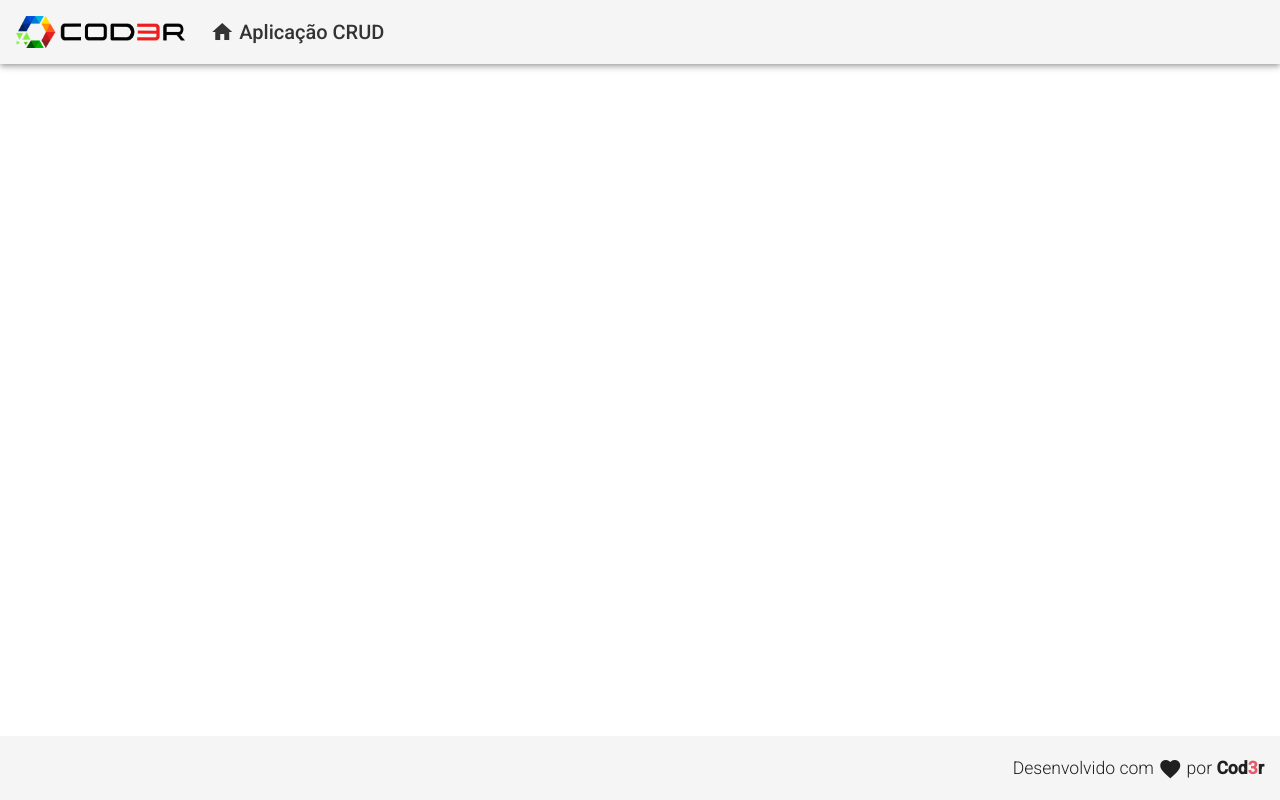
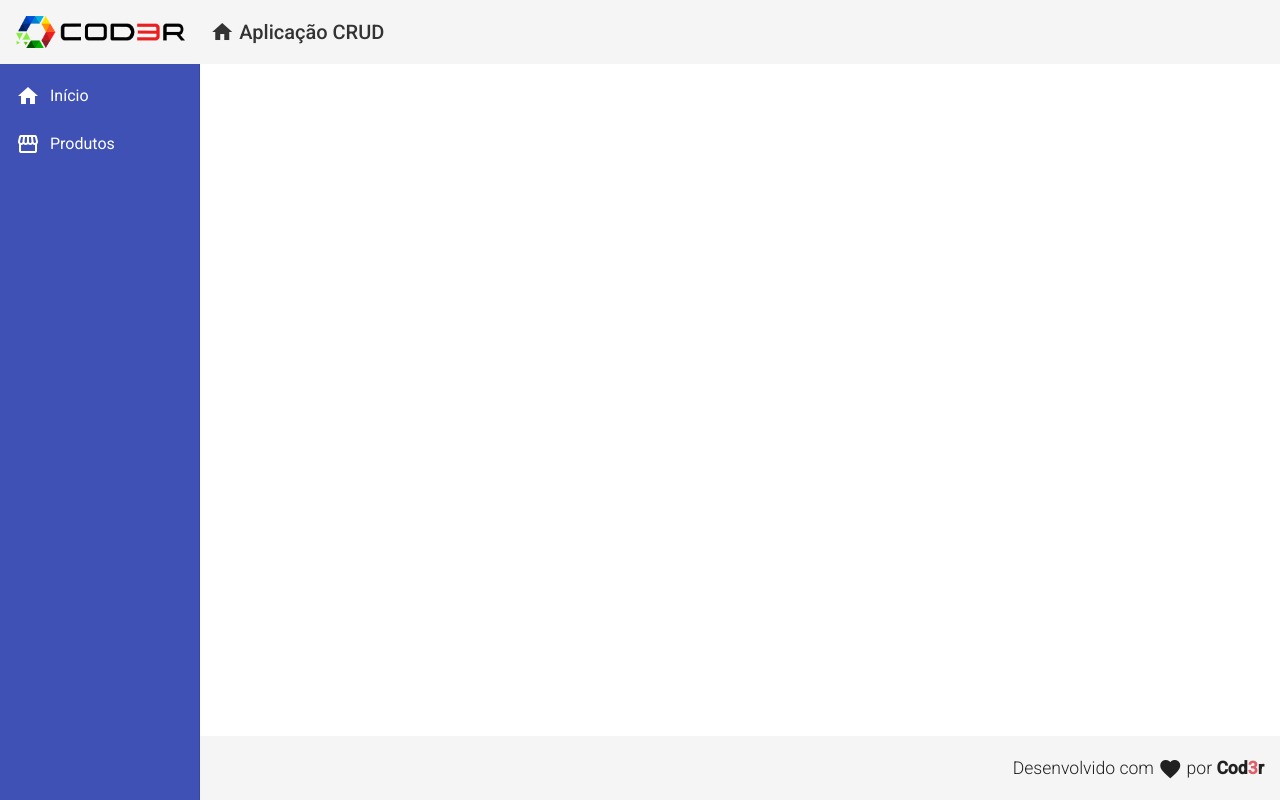
Before and after one commit to claudioonohara/crud-angular, an Angular app: page / in a window 1280 px wide. Built offline with nearby package versions, Linux system fonts and the light colour scheme.

Commit message:
criacao do nav

```diff
--- a/src/app/app.component.html
+++ b/src/app/app.component.html
@@ -1,2 +1,3 @@
 <app-header></app-header>
+<app-nav></app-nav>
 <app-footer></app-footer>
--- /dev/null
+++ b/src/app/components/template/nav/nav.component.css
@@ -0,0 +1,17 @@
+.sidenav {
+    background-color: #3F51B5;
+    width: 200px;
+}
+
+.sidenav a {
+    color: #FFF;
+}
+
+.sidenav i {
+    padding-right: 10px;
+}
+
+.content {
+    padding: 16px;
+    background-color: #FFF;
+}
--- /dev/null
+++ b/src/app/components/template/nav/nav.component.html
@@ -0,0 +1,22 @@
+<mat-sidenav-container class="container">
+    <mat-sidenav class="sidenav" mode="side" opened
+        fixedInViewport="true" fixedTopGap="64">
+        <mat-nav-list class="nav-list">
+            <a mat-list-item>
+                <i class="material-icons">
+                    home
+                </i>
+                Início
+            </a>
+            <a mat-list-item>
+                <i class="material-icons">
+                    storefront
+                </i>
+                Produtos
+            </a>
+        </mat-nav-list>
+    </mat-sidenav>
+    <mat-sidenav-content class="content">
+        <router-outlet></router-outlet>
+    </mat-sidenav-content>
+</mat-sidenav-container>
--- /dev/null
+++ b/src/app/components/template/nav/nav.component.ts
@@ -0,0 +1,15 @@
+import { Component, OnInit } from '@angular/core';
+
+@Component({
+  selector: 'app-nav',
+  templateUrl: './nav.component.html',
+  styleUrls: ['./nav.component.css']
+})
+export class NavComponent implements OnInit {
+
+  constructor() { }
+
+  ngOnInit(): void {
+  }
+
+}
```
Also changed, not shown: src/app/app.module.ts (+9 -2 lines).
